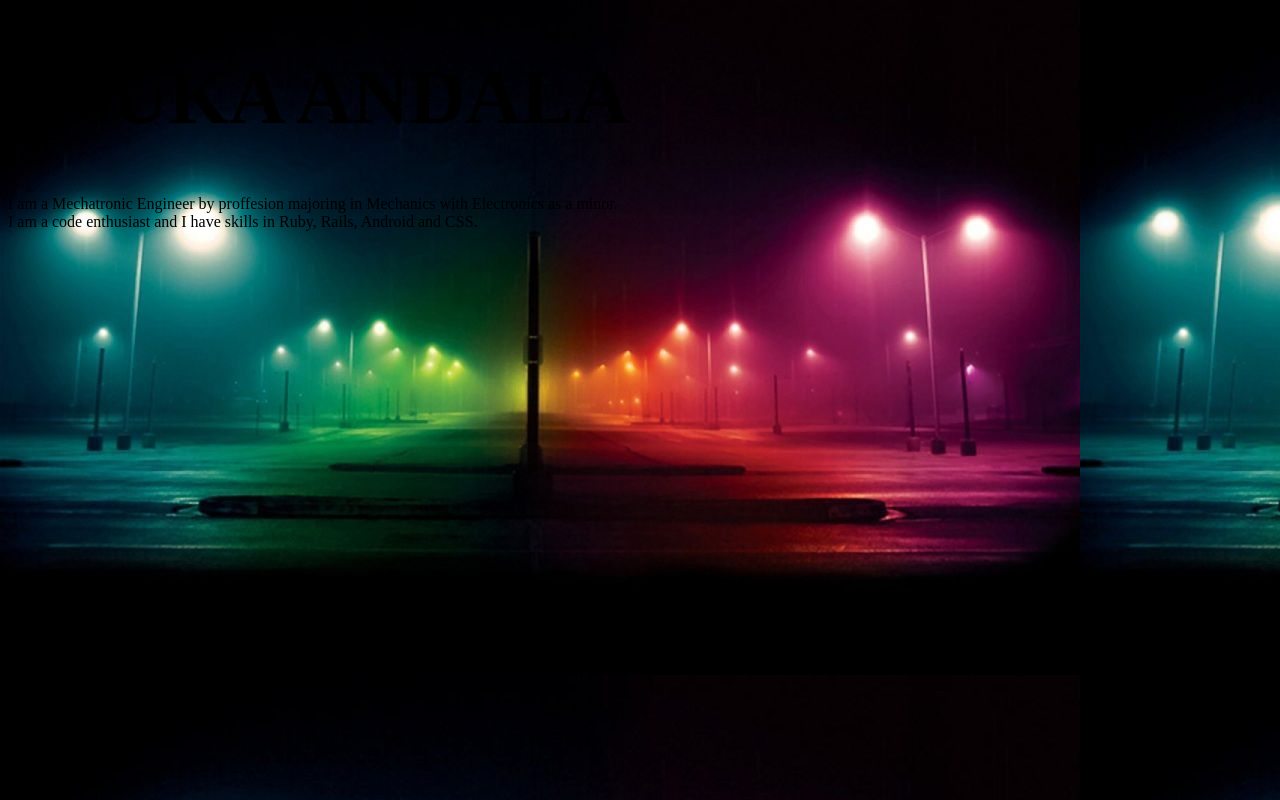
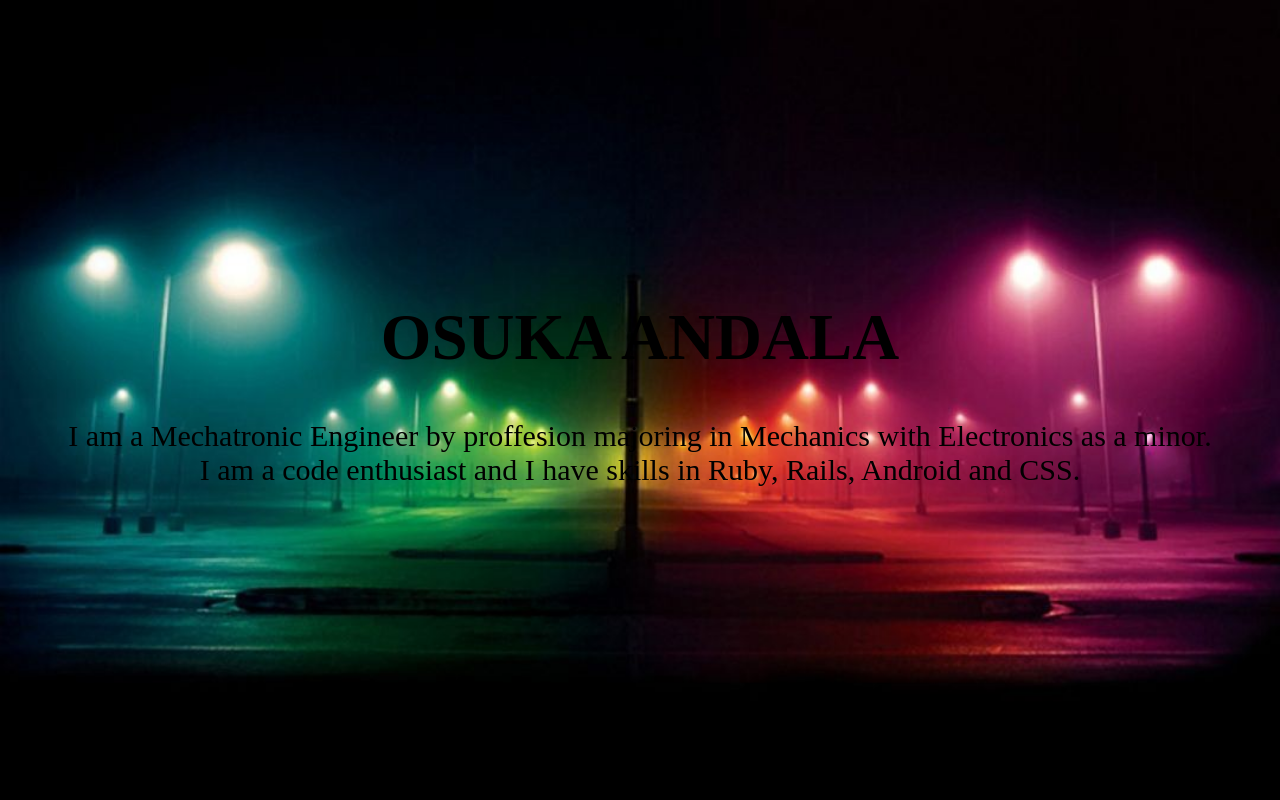
Before and after one commit to Osuka-Andala/Osuka-Andala.github.io, a plain HTML site: page index.html in a window 1280 px wide. Drawn offline with Linux system fonts and the light colour scheme; files whose address does not match are found by name.

```diff
--- a/stylesheets/index.css
+++ b/stylesheets/index.css
@@ -1,6 +1,12 @@
 body {
   background-image: url("images/splash.jpg");
+  background-size: cover;
+  text-align: center;
 }
 h1{
-  font-size: 78px;
+  margin-top: 300px;
+  font-size: 65px;
 }
+p{
+  font-size: 30px;
+}
```
Also changed, not shown: images/salar-de-uyuni.jpg (added).
